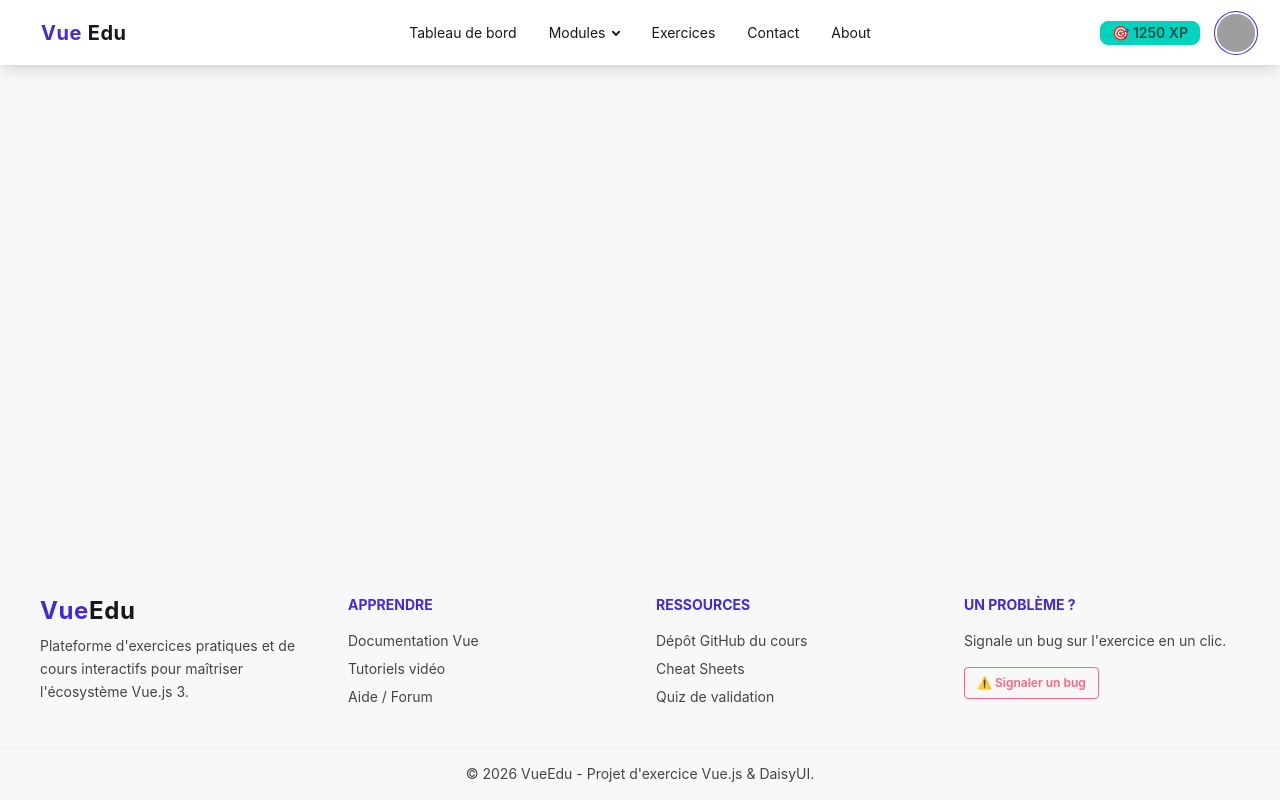
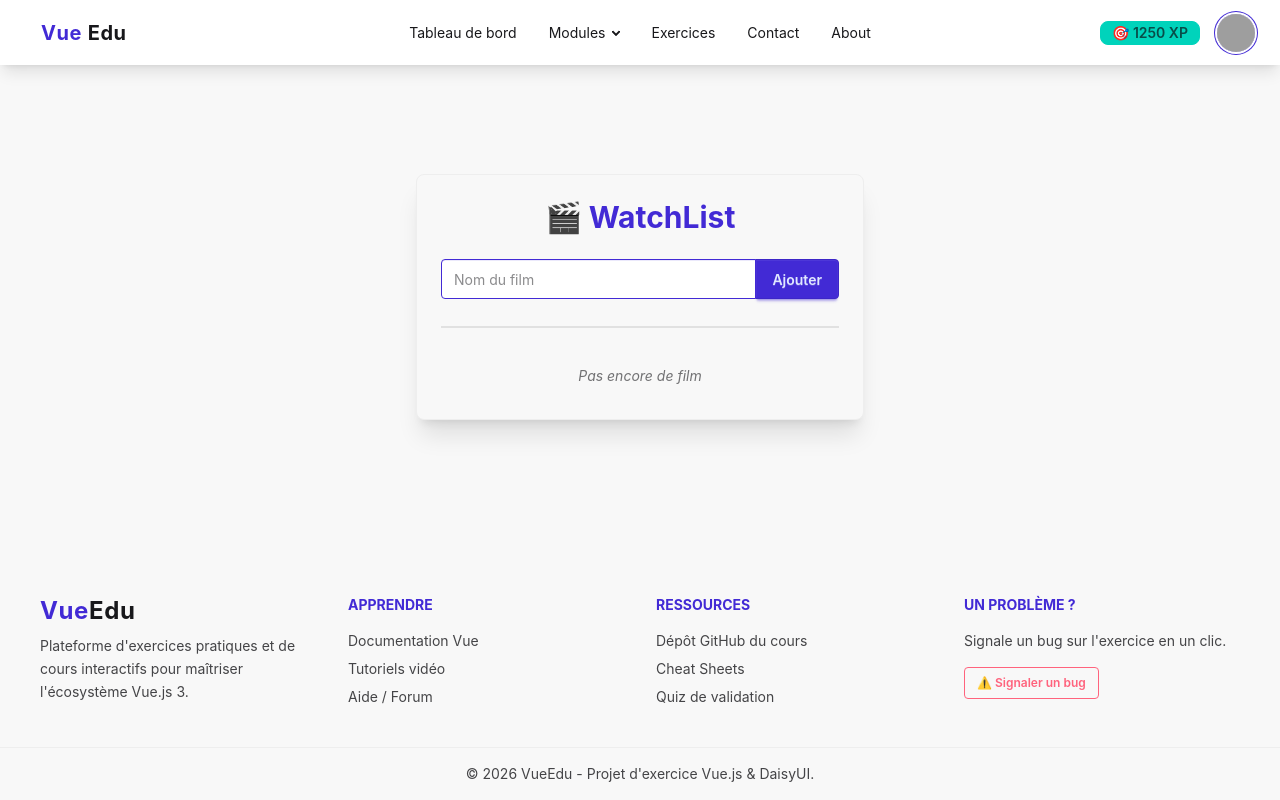
Before and after one commit to underfr/cda-noname-vuejs, a Vue app: page /movies in a window 1280 px wide. Built offline with nearby package versions, Linux system fonts and the light colour scheme; grey boxes are pictures that could not be loaded.

Commit message:
Ex: Movies

```diff
--- a/src/router/index.js
+++ b/src/router/index.js
@@ -9,8 +9,9 @@ const router = createRouter({
         { path: '/binds', name: 'Binds', component: () => import('../views/exercices/User.vue') },
         { path: '/count', name: 'Count', component: () => import('../views/exercices/Count.vue') },
         { path: '/input', name: 'Input', component: () => import('../views/exercices/Input.vue') },
-        { path: '/countcrash', name: 'Input', component: () => import('../views/exercices/CountCrash.vue') },
-        { path: '/style', name: 'Input', component: () => import('../views/exercices/StyleDynamic.vue') },
+        { path: '/countcrash', name: 'CountCrash', component: () => import('../views/exercices/CountCrash.vue') },
+        { path: '/style', name: 'Style', component: () => import('../views/exercices/StyleDynamic.vue') },
+        { path: '/movies', name: 'Movies', component: () => import('../views/exercices/Condition.vue') },
     ],
 });
 
--- /dev/null
+++ b/src/views/exercices/Condition.vue
@@ -0,0 +1,92 @@
+<template>
+  <div class="flex items-center justify-center min-h-[50vh] p-4">
+    <div
+      class="card w-full max-w-md bg-base-200 shadow-xl border border-base-300"
+    >
+      <div class="card-body gap-4">
+        <h1
+          class="card-title text-3xl font-bold text-primary justify-center mb-2"
+        >
+          🎬 WatchList
+        </h1>
+
+        <div class="join w-full">
+          <input
+            type="text"
+            placeholder="Nom du film"
+            v-model="movie"
+            class="input input-bordered input-primary join-item w-full focus:outline-none"
+            :class="{ 'input-error': errorMessage }"
+            @input="errorMessage = ''"
+            required
+          />
+          <button class="btn btn-primary join-item" @click="addMovie()">
+            Ajouter
+          </button>
+        </div>
+        <p
+          v-if="errorMessage"
+          class="text-error text-sm font-medium mt-1 text-center"
+        >
+          {{ errorMessage }}
+        </p>
+        <div class="divider my-1"></div>
+
+        <div class="text-center min-h-[40px] flex items-center justify-center">
+          <p v-if="movies.length === 0" class="text-base-content/60 italic">
+            Pas encore de film
+          </p>
+          <p
+            v-else-if="movies.length === 1"
+            class="text-lg font-medium text-base-content"
+          >
+            Votre film:
+            <span
+              class="badge badge-secondary badge-lg ml-1 font-semibold hover:bg-base-300/80"
+              @click="movies.pop(item)"
+              >{{ movies[0] }}</span
+            >
+          </p>
+          <div v-else class="w-full text-left">
+            <p class="text-lg font-medium text-base-content mb-3 text-center">
+              Vos films:
+            </p>
+
+            <ul
+              class="flex flex-col gap-2 w-full max-h-60 overflow-y-auto px-1 justify-center items-center"
+            >
+              <li
+                v-for="item in movies"
+                :key="item"
+                class="flex items-center justify-between badge badge-secondary hover:bg-base-300/80 p-3 rounded-xl transition-all cursor-pointer group"
+                @click="movies.pop(item)"
+              >
+                <span class="font-medium text-base-content">{{ item }}</span>
+              </li>
+            </ul>
+          </div>
+        </div>
+      </div>
+    </div>
+  </div>
+</template>
+
+<script setup>
+import { ref } from "vue";
+
+const movie = ref("");
+const movies = ref([]);
+const errorMessage = ref("");
+
+const addMovie = () => {
+  if (!movie.value || movie.value.trim() === "") {
+    errorMessage.value = "Veuillez entrer le nom d'un film.";
+    return;
+  } else {
+    movies.value.push(movie.value);
+    movie.value = "";
+  }
+};
+</script>
+
+<style lang="css" scoped></style>
```
